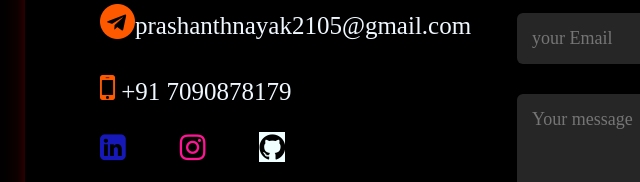
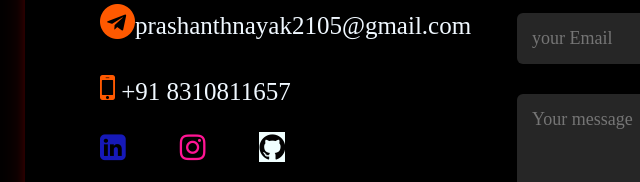
Before and after one commit to Prashantha-Nayak/Port_folio, a plain HTML site: page index.html in a window 1280 px wide. Shown: the part 3183-3365 px from the top of the page, 0-640 px from the left. Drawn offline with Linux system fonts and the light colour scheme.

Commit message:
Update index.html

```diff
--- a/index.html
+++ b/index.html
@@ -136,7 +136,7 @@
                 <div class="contact-left">
                     <h1 class="sub-title1">Contact me</h1>
                     <p><i class="fa fa-telegram" aria-hidden="true"></i>prashanthnayak2105@gmail.com</p>
-                    <p><i class="fa fa-mobile" aria-hidden="true"> </i>  +91 7090878179</p>
+                    <p><i class="fa fa-mobile" aria-hidden="true"> </i>  +91 8310811657</p>
                     <div class="social-icon">
                         <a href="https://www.linkedin.com/in/prashantha-2105-nayak"><i class="fa fa-linkedin-square"></i></a>
                         <a href=""><i class="fa fa-instagram" aria-hidden="true"></i></a>
```
